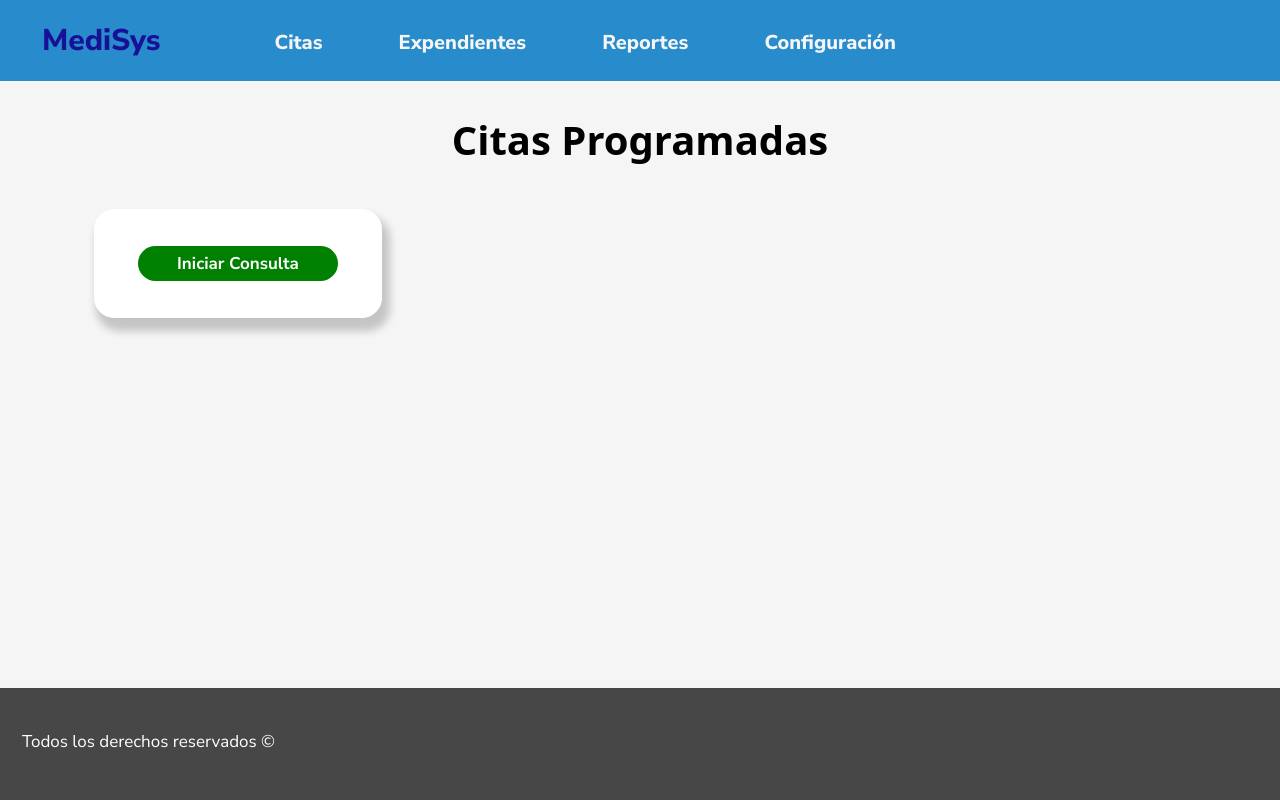
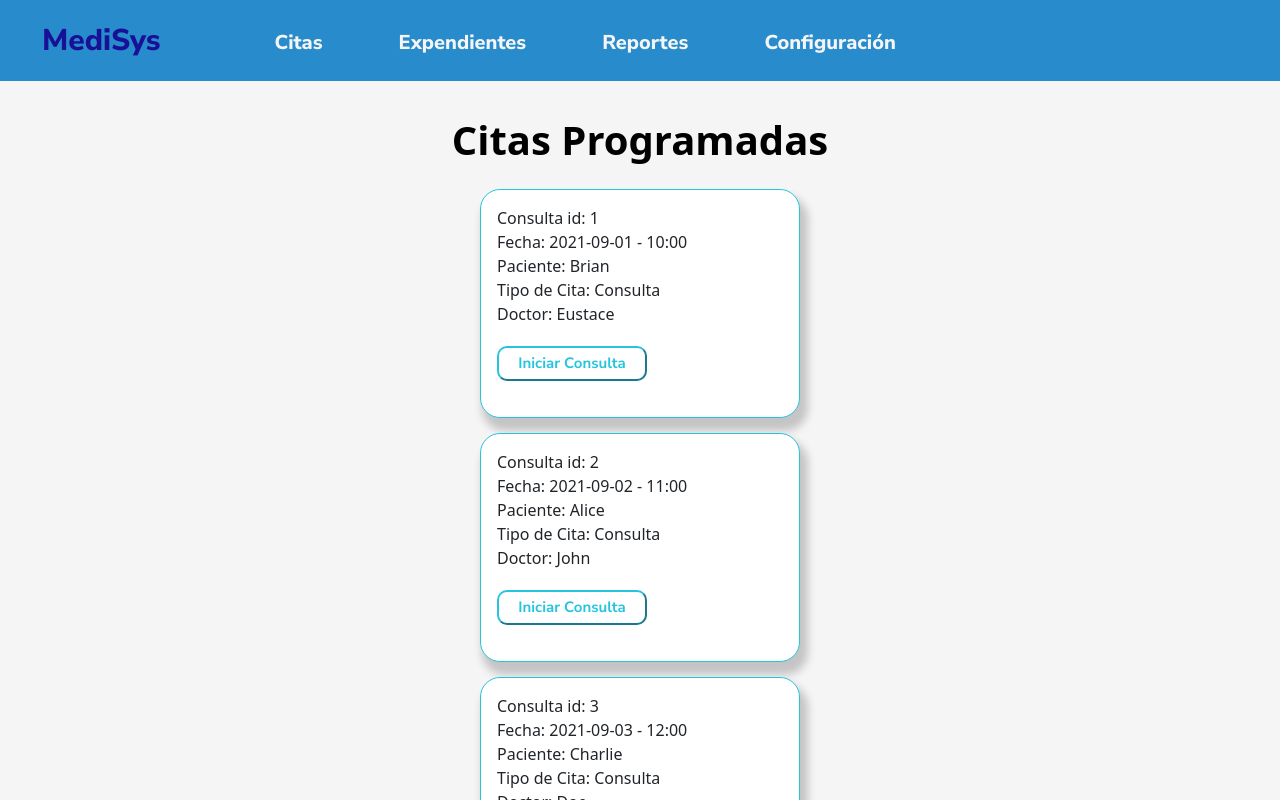
Before and after one commit to Brian-Esq/Consultorio-Medico-APS, a React (Create React App) app: page /citas in a window 1280 px wide. Shown: the top 800 px of the page. Built offline with nearby package versions, Linux system fonts and the light colour scheme.

Commit message:
Lista las citas que se encuentran en el arreglo respectivo

```diff
--- a/src/Componentes/Prescription/prescription.css
+++ b/src/Componentes/Prescription/prescription.css
@@ -11,6 +11,7 @@
     background-color: azure;
     border-radius: 20px;
     box-shadow: 5px 10px 9px 3px rgba(0, 0, 0, 0.2);
+    margin-bottom: 30px;
 }
 
 .presForms{
@@ -55,6 +56,20 @@
     background-color: grey;
     font-weight: bold;
 }
+
 .prescriptionTable td {
     background-color: white;
 }
+
+.styled-input {
+    box-sizing: border-box;
+    border: 2px solid #66afe9;
+    border-radius: 4px;
+    background-color: #f8f8f8;
+    transition: border-color 0.3s, box-shadow 0.3s;
+  }
+
+  .styled-input:focus {
+    border-color: #66afe9;
+    box-shadow: 0 0 8px rgba(102, 175, 233, 0.6);
+  }
--- a/src/Componentes/Prescription/prescription.tsx
+++ b/src/Componentes/Prescription/prescription.tsx
@@ -22,17 +22,23 @@ function PrescriptionComponent() {
                     <form onSubmit={ev => {
                         ev.preventDefault();
                         const target = ev.target as HTMLFormElement;
-                        const newPrescription: Prescription = {
-                            padecimiento: (target.elements.namedItem('padecimiento') as HTMLInputElement).value,
-                            tratamiento: (target.elements.namedItem('tratamiento') as HTMLInputElement).value,
-                            duracion: (target.elements.namedItem('duracion') as HTMLInputElement).value,
-                            comentarios: (target.elements.namedItem('comentarios') as HTMLInputElement).value,
-                        };
+                        const padecimiento = (target.elements.namedItem('padecimiento') as HTMLInputElement).value;
+                        const tratamiento = (target.elements.namedItem('tratamiento') as HTMLInputElement).value;
+                        const duracion = (target.elements.namedItem('duracion') as HTMLInputElement).value;
+                        const comentarios = (target.elements.namedItem('comentarios') as HTMLInputElement).value;
 
-                        setPrescriptions([...prescriptions, newPrescription]);
-
-                        // Reset the form fields
-                        target.reset();
+                        if (padecimiento && tratamiento && duracion && comentarios) {
+                            const newPrescription: Prescription = {
+                                padecimiento,
+                                tratamiento,
+                                duracion,
+                                comentarios,
+                            };
+                            setPrescriptions([...prescriptions, newPrescription]);
+                            target.reset();
+                        } else {
+                            alert('Por favor, complete todos los campos.');
+                        }
                     }} className='presForms'>
                         <Row className='formRows'>
                             <Col>
@@ -44,7 +50,7 @@ function PrescriptionComponent() {
                                 <label>Padecimiento</label>
                             </Col>
                             <Col>
-                                <input type='text' name='padecimiento' autoComplete='off'/>
+                                <input type='text' name='padecimiento' autoComplete='off' className='styled-input'/>
                             </Col>
                         </Row>
                         <Row className='formRows'>
@@ -52,7 +58,7 @@ function PrescriptionComponent() {
                                 <label>Tratamiento</label>
                             </Col>
                             <Col>
-                                <input type='text' name='tratamiento' autoComplete='off'/>
+                                <input type='text' name='tratamiento' autoComplete='off' className='styled-input'/>
                             </Col>
                         </Row>
                         <Row className='formRows'>
@@ -60,7 +66,7 @@ function PrescriptionComponent() {
                                 <label>Duración</label>
                             </Col>
                             <Col>
-                                <input type='text' name='duracion' autoComplete='off'/>
+                                <input type='text' name='duracion' autoComplete='off' className='styled-input'/>
                             </Col>
                         </Row>
                         <Row className='formRows'>
@@ -68,7 +74,7 @@ function PrescriptionComponent() {
                                 <label>Comentarios</label>
                             </Col>
                             <Col>
-                                <input type='text' name='comentarios' autoComplete='off'/>
+                                <input type='text' name='comentarios' autoComplete='off' className='styled-input'/>
                             </Col>
                         </Row>
                         <Row className='formRows'>
--- a/src/Componentes/Programaciones/programaciones.css
+++ b/src/Componentes/Programaciones/programaciones.css
@@ -1,30 +1,35 @@
 @import url('https://fonts.googleapis.com/css2?family=Nunito+Sans:wght@400;700;800&display=swap');
+
+.progsPage{
+    display: flex;
+    justify-content: center;
+}
 
 .card {
     background-color: white;
-    width: 18rem;
+    width: 20rem;
     text-align: center;
     box-shadow: 5px 10px 9px 3px rgba(0, 0, 0, 0.2);
-    border-color: white;
+    border-color: rgb(39, 196, 224);
     border-radius: 20px;
-    float: none;
-}
-
-.progsCol{
-    display: flex;
-    align-items: center;
 }
 
 .initCons{
-    background-color: green;
+    background-color: white;
     font-weight: bold;
     font-family: 'Nunito Sans', sans-serif;
-    color: white;
-    width: 200px;
+    color: rgb(39, 196, 224);
+    width: 150px;
     height: 35px;
-    border-radius: 20px;
-    font-size: 17px;
-    border: none;
+    border-radius: 10px;
+    font-size: 15px;
     margin-top: 20px;
     margin-bottom: 20px;
+    border-color: rgb(39, 196, 224);
+    float: left;
   }
+
+  .progData{
+    float: left;
+    margin: 0;
+  }
--- a/src/Componentes/Programaciones/programaciones.tsx
+++ b/src/Componentes/Programaciones/programaciones.tsx
@@ -20,11 +20,38 @@ const Programaciones: React.FC<ProgramacionesProps> = ({ id, fecha, hora, TipoCi
     return (
         <Container className="progsPage">
             <Row>
-                <Col className="progsCol">
+                <Col>
                     <Card className="card">
                         <Card.Body>
                             <Row>
-                                <Link to='/consulta'><button className="initCons">Iniciar Consulta</button></Link>
+                                <Col>
+                                    <p className='progData'>Consulta id: {id}</p>
+                                </Col>
+                            </Row>
+                            <Row>
+                                <Col>
+                                    <p className='progData'>Fecha: {fecha} - {hora}</p>
+                                </Col>
+                            </Row>
+                            <Row>
+                                <Col>
+                                    <p className='progData'>Paciente: {Paciente}</p>
+                                </Col>
+                            </Row>
+                            <Row>
+                                <Col>
+                                    <p className='progData'>Tipo de Cita: {TipoCita}</p>
+                                </Col>
+                            </Row>
+                            <Row>
+                                <Col>
+                                    <p className='progData'>Doctor: {Empleado}</p>
+                                </Col>
+                            </Row>
+                            <Row>
+                                <Col>
+                                    <Link to='/consulta'><button className="initCons">Iniciar Consulta</button></Link>
+                                </Col>
                             </Row>
                         </Card.Body>
                     </Card>
--- a/src/Pages/Citas/citas.css
+++ b/src/Pages/Citas/citas.css
@@ -13,14 +13,7 @@
     margin: 5px 30px;
 }
 
-.citasButRow{
-    align-items: center;
-  }
-
-.citasButCol{
-    display: flex;
-    justify-content: center;
-    align-items: center;
-    margin-top: 20px;
-    margin-bottom: 20px;
+.citasBodyRows{
+  margin-top: 15px;
+  margin-bottom: 15px;
 }
--- a/src/Pages/Citas/citas.tsx
+++ b/src/Pages/Citas/citas.tsx
@@ -2,7 +2,6 @@ import './citas.css';
 import Container from 'react-bootstrap/Container';
 import Row from 'react-bootstrap/Row';
 import Col from 'react-bootstrap/Col';
-import { Link } from "react-router-dom";
 import Programaciones from '../../Componentes/Programaciones/programaciones';
 
 interface CitaMedica {
@@ -17,7 +16,8 @@ interface CitaMedica {
 
 function Citas() {
 
-    const cita1: CitaMedica = {
+    const citas: CitaMedica[] = [
+        {
             id: 1,
             fecha: '2021-09-01',
             hora: '10:00',
@@ -25,7 +25,27 @@ function Citas() {
             Asistencia: true,
             Paciente: 'Brian',
             Empleado: 'Eustace'
+        },
+        {
+            id: 2,
+            fecha: '2021-09-02',
+            hora: '11:00',
+            TipoCita: 'Consulta',
+            Asistencia: false,
+            Paciente: 'Alice',
+            Empleado: 'John'
+        },
+        {
+            id: 3,
+            fecha: '2021-09-03',
+            hora: '12:00',
+            TipoCita: 'Consulta',
+            Asistencia: true,
+            Paciente: 'Charlie',
+            Empleado: 'Doe'
         }
+    ];
+
     return (
         <Container className='citasPage'>
             <Row className='citasTitleRow'>
@@ -33,12 +53,21 @@ function Citas() {
                     <h1 className='citasTitle'>Citas Programadas</h1>
                 </Col>
             </Row>
-            <Row className='citasButRow'>
-                <Col className='citasButCol'>
-                    <Programaciones id={cita1.id} fecha={cita1.fecha} hora={cita1.hora}
-                        TipoCita={cita1.TipoCita} Asistencia={cita1.Asistencia} Paciente={cita1.Paciente} Empleado={cita1.Empleado} />
+            {citas.map(cita => (
+                <Row key={cita.id} className='citasBodyRows'>
+                    <Col>
+                        <Programaciones
+                            id={cita.id}
+                            fecha={cita.fecha}
+                            hora={cita.hora}
+                            TipoCita={cita.TipoCita}
+                            Asistencia={cita.Asistencia}
+                            Paciente={cita.Paciente}
+                            Empleado={cita.Empleado}
+                        />
                     </Col>
                 </Row>
+            ))}
         </Container>
     )
 }
```
Lines whose indentation alone changed are shown as unchanged.
